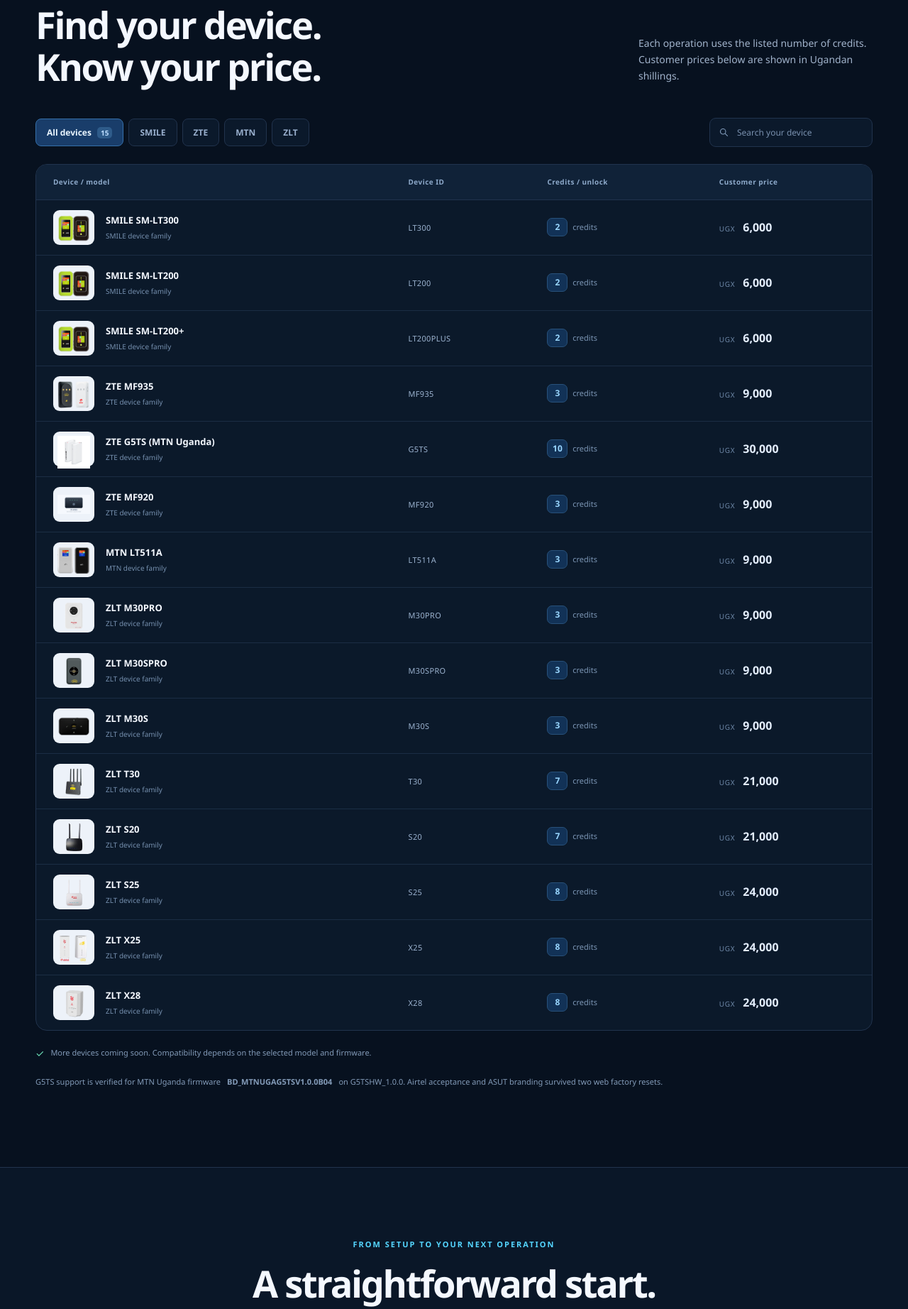
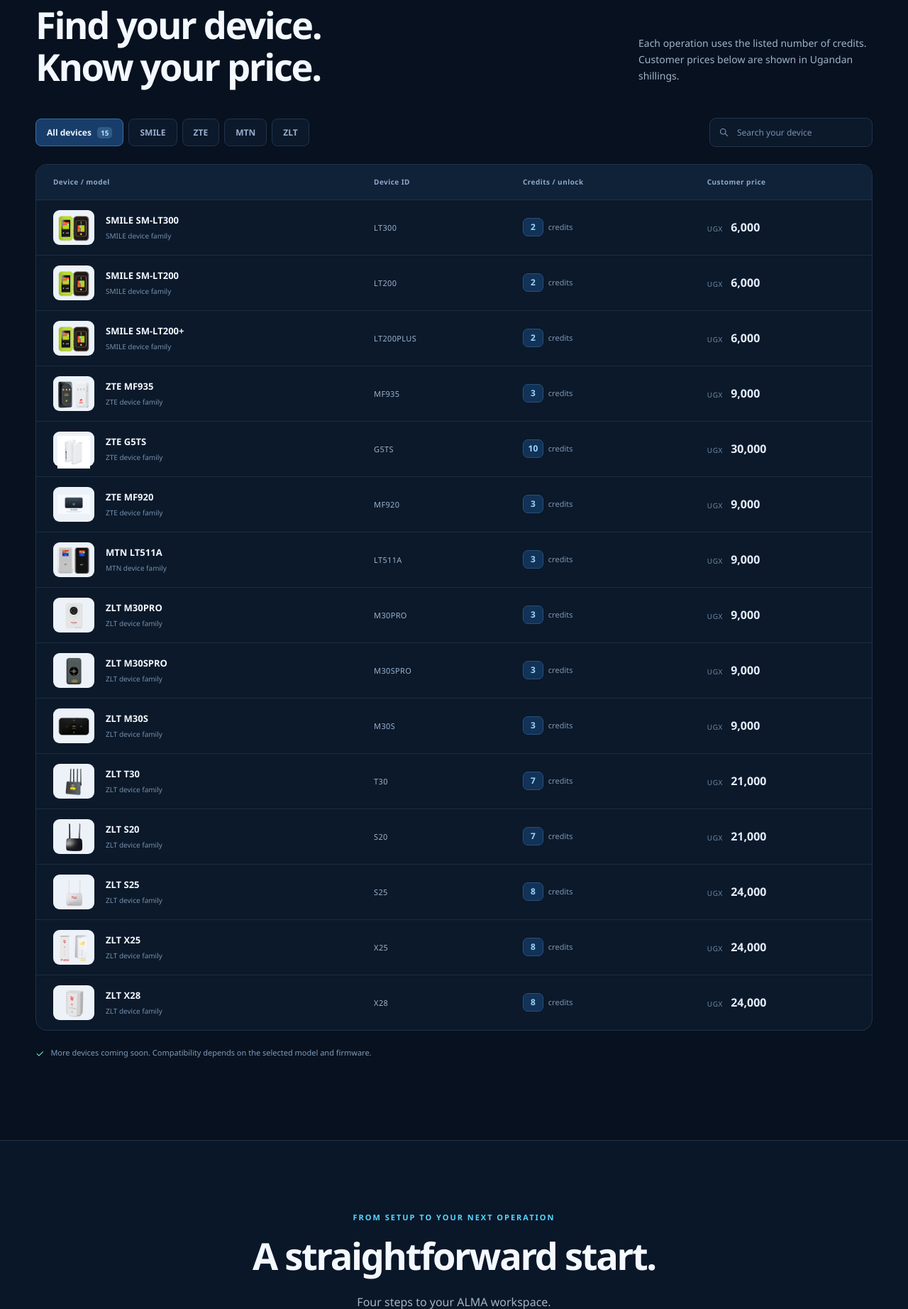
Before and after one commit to allanalmatech/asut_ii_AdminPortal, a PHP site: page /index.php in a window 1280 px wide. Shown: the part 2274-4118 px from the top of the page at 71% size. Run offline with PHP 8.4, Linux system fonts and the light colour scheme.

Commit message:
finish g5ts catalog and refresh device image

```diff
--- a/app/Installer.php
+++ b/app/Installer.php
@@ -43,7 +43,7 @@ final class Installer {
     }
     public static function migrate(Db $db): void {
         $version=$db->one("SELECT setting_value FROM {settings} WHERE setting_key='schema_version'");
-        if((int)($version['setting_value']??0)>=4)return;
+        if((int)($version['setting_value']??0)>=5)return;
         $lock='ASUTII:'.substr(hash('sha256',$db->config['db_name'].'/'.$db->prefix),0,40);
         V::need((int)$db->query('SELECT GET_LOCK(?,10)',[$lock])->fetchColumn()===1,503,'migration_busy','Database upgrade is in progress. Retry shortly.');
         try {
@@ -61,7 +61,12 @@ final class Installer {
         foreach(explode(';',$sql)as$s)if(str_contains($s,'CREATE TABLE IF NOT EXISTS '.$db->prefix.'notifications')||str_contains($s,'CREATE TABLE IF NOT EXISTS '.$db->prefix.'notification_reads'))$db->pdo->exec($s);
         $catalog=json_decode(file_get_contents(dirname(__DIR__).'/assets/device_catalog.json'),true,32,JSON_THROW_ON_ERROR)['devices'];
         $matching=array_values(array_filter($catalog,static fn($device)=>$device['id']==='G5TS'));
-        V::need(count($matching)===1&&$matching[0]['available']===true,503,'catalog_upgrade_missing','Restore the G5TS device catalog from the matching release.');
+        if(count($matching)!==1||$matching[0]['available']!==true){
+            // A partial code upload must not prevent existing clients or administrators from signing in.
+            // Leave the catalog version pending so the next complete deployment retries this update.
+            error_log('[ASUT catalog] Waiting for the matching G5TS catalog asset.');
+            return;
+        }
         $device=$matching[0];$price=array_column(Product::devices(),null,'id')['G5TS'];
         $db->tx(function()use($db,$device,$price,$catalog){
             $previous=$db->one("SELECT id FROM {devices} WHERE id='G5TS' FOR UPDATE");
@@ -69,12 +74,12 @@ final class Installer {
                 $db->query('INSERT INTO {devices}(id,name,family,image,notes,available,unit_cost,enabled,sort_order,updated_at) VALUES(?,?,?,?,?,1,?,1,?,?)',[
                     $device['id'],$device['name'],$device['family'],$device['image'],$device['notes'],$price['units'],array_search('G5TS',array_column($catalog,'id'),true),time()]);
                 $db->query('INSERT INTO {audit}(id,actor,action,target,message,created_at) VALUES(?,?,?,?,?,?)',[
-                    Security::id(),'system','DEVICE_ADDED','G5TS','Factory-reset-tested MTN Uganda G5TS; initial tariff 10 credits',time()]);
+                    Security::id(),'system','DEVICE_ADDED','G5TS','ZTE G5TS added; initial tariff 10 credits',time()]);
             }else{
                 $db->query("UPDATE {devices} SET name=?,family=?,image=?,notes=?,available=1,updated_at=? WHERE id='G5TS'",[
                     $device['name'],$device['family'],$device['image'],$device['notes'],time()]);
             }
-            $db->query("INSERT INTO {settings}(setting_key,setting_value) VALUES('schema_version','4') ON DUPLICATE KEY UPDATE setting_value='4'");
+            $db->query("INSERT INTO {settings}(setting_key,setting_value) VALUES('schema_version','5') ON DUPLICATE KEY UPDATE setting_value='5'");
         });
         } finally {$db->query('SELECT RELEASE_LOCK(?)',[$lock]);}
     }
--- a/app/Product.php
+++ b/app/Product.php
@@ -15,7 +15,7 @@ final class Product {
             ['id'=>'LT200','name'=>'SMILE SM-LT200','brand'=>'SMILE','units'=>2,'price'=>6000,'image'=>'LT300.png'],
             ['id'=>'LT200PLUS','name'=>'SMILE SM-LT200+','brand'=>'SMILE','units'=>2,'price'=>6000,'image'=>'LT300.png'],
             ['id'=>'MF935','name'=>'ZTE MF935','brand'=>'ZTE','units'=>3,'price'=>9000,'image'=>'MF935.png'],
-            ['id'=>'G5TS','name'=>'ZTE G5TS (MTN Uganda)','brand'=>'ZTE','units'=>10,'price'=>30000,'image'=>'G5TS.png'],
+            ['id'=>'G5TS','name'=>'ZTE G5TS','brand'=>'ZTE','units'=>10,'price'=>30000,'image'=>'G5TS.png'],
             ['id'=>'MF920','name'=>'ZTE MF920','brand'=>'ZTE','units'=>3,'price'=>9000,'image'=>'MF920.png'],
             ['id'=>'LT511A','name'=>'MTN LT511A','brand'=>'MTN','units'=>3,'price'=>9000,'image'=>'LT511A.png'],
             ['id'=>'M30PRO','name'=>'ZLT M30PRO','brand'=>'ZLT','units'=>3,'price'=>9000,'image'=>'M30PRO.png'],
--- a/assets/device_catalog.json
+++ b/assets/device_catalog.json
@@ -55,12 +55,12 @@
     {
       "id": "G5TS",
       "deviceId": "G5TS",
-      "name": "ZTE G5TS (MTN Uganda)",
-      "family": "5G router \u00B7 Factory-reset-persistent local workflow",
+      "name": "ZTE G5TS",
+      "family": "5G router",
       "defaultGateway": "192.168.1.1",
       "image": "devices/G5TS.png",
       "available": true,
-      "notes": "Verified on G5TSHW_1.0.0 / BD_MTNUGAG5TSV1.0.0B04. Administrator login and the correct USB/LAN adapter are required. Airtel acceptance and ASUT branding survived two web factory resets. Device files and startup configuration are backed up."
+      "notes": "Connect the device by USB or LAN and follow the on-screen prompts."
     },
     {
       "id": "LT511A",
--- a/index.php
+++ b/index.php
@@ -52,7 +52,6 @@ $purchase='mailto:'.\Asut\Product::SUPPORT_EMAIL.'?subject=ALMA%20Smart%20Unlock
     <?php foreach($devices as$device):?><tr data-family="<?=$escape($device['brand'])?>" data-search="<?=$escape(strtolower($device['name'].' '.$device['id']))?>"><td><div class="device-cell"><span class="device-picture"><img src="assets/devices/<?=$escape($device['image'])?>" alt="" width="60" height="52" loading="lazy"></span><div><strong><?=$escape($device['name'])?></strong><small><?=$escape($device['brand'])?> device family</small></div></div></td><td><span class="device-id"><?=$escape($device['id'])?></span></td><td><span class="credit-badge"><?=$device['units']?></span><span class="credit-word"> credits</span></td><td class="device-price"><small>UGX</small> <?=number_format($device['price'])?></td></tr><?php endforeach;?>
     </tbody></table><div id="no-devices" class="empty-results" hidden>No matching devices. Try a different model or family.</div></div>
     <p class="pricing-note"><span class="tiny-check">✓</span> More devices coming soon. Compatibility depends on the selected model and firmware.</p>
-    <p class="pricing-note">G5TS support is verified for MTN Uganda firmware <strong>BD_MTNUGAG5TSV1.0.0B04</strong> on G5TSHW_1.0.0. Airtel acceptance and ASUT branding survived two web factory resets.</p>
   </section>
   <section id="how-it-works" class="section steps-section"><div class="container"><div class="section-heading centered"><div class="eyebrow">FROM SETUP TO YOUR NEXT OPERATION</div><h2>A straightforward start.</h2><p>Four steps to your ALMA workspace.</p></div><div class="steps-grid"><article><span class="step-number">01</span><h3>Get the tool</h3><p>Arrange your UGX 300,000 purchase with our team. Your package includes 100 credits.</p></article><article><span class="step-number">02</span><h3>Activate your account</h3><p>Use Copy HWID in the login window and send it to the administrator for hardware authorization.</p></article><article><span class="step-number">03</span><h3>Connect your device</h3><p>Select the exact model, connect via USB / LAN, and confirm the device address.</p></article><article><span class="step-number">04</span><h3>Follow the workflow</h3><p>Sign in, check your credits and price, and follow the app's connection and completion guidance.</p></article></div></div></section>
   <section id="download" class="section container"><div class="download-card"><div class="download-mark"><svg viewBox="0 0 40 40" aria-hidden="true"><path d="M20 4v21m-8-8 8 8 8-8M7 27v9h26v-9"/></svg></div><div class="download-copy"><div class="eyebrow">YOUR DESKTOP WORKSPACE</div><h2>One portable app.<br>Ready when you are.</h2><p>An authorized account and an internet connection are required for device operations.</p><div class="release-details"><span>v<?=$escape($site['release']['version']??$site['build']['softwareVersion'])?></span><span>Windows 10 / 11 x64</span><span>Portable EXE</span></div></div><div class="download-action"><a id="app-download" class="button primary" href="<?=$escape($site['downloadUrl'])?>"><?=$site['downloadReady']?'Download for Windows':'Request app download'?> <span aria-hidden="true">↓</span></a><small><?=$site['downloadReady']?'Use your activated client account to sign in.':'Our team will provide the current release and activation details.'?></small></div></div></section>
```
Also changed, not shown: DEPLOY.md (+14 -2 lines), assets/devices/G5TS.png.
